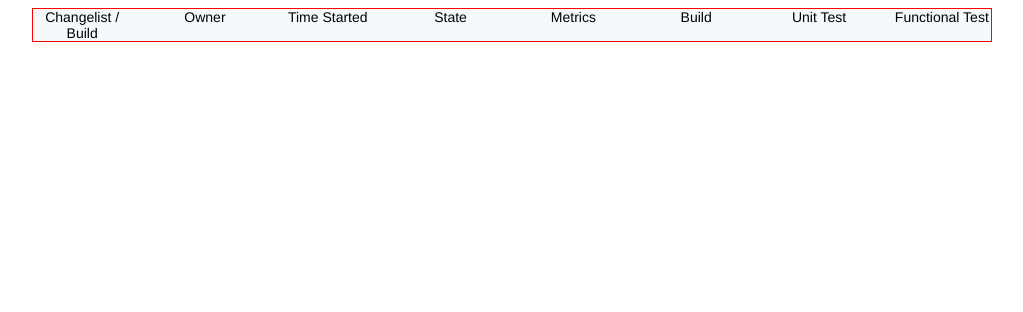
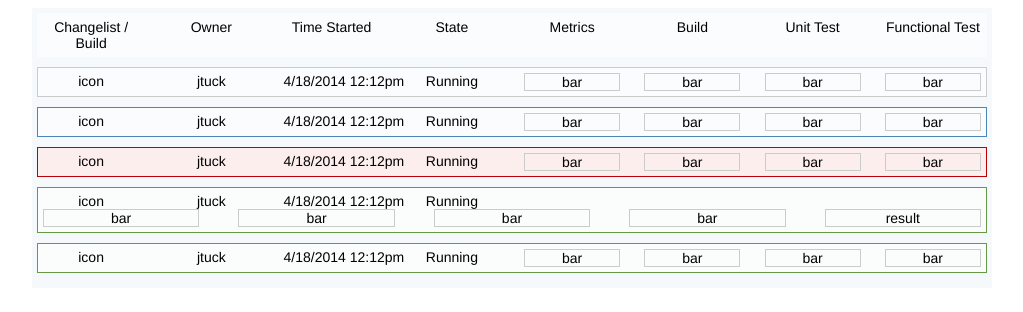
Before and after one commit to jacquesuys/assessment-cross, a website: page index.html in a window 1280 px wide. Shown: the whole page, without its empty margins (128-1151 px from the left). Drawn offline with Linux system fonts and the light colour scheme.

Commit message:
basic active state for rows

```diff
--- a/index.html
+++ b/index.html
@@ -7,16 +7,77 @@
   </head>
   <body>
     <div class="container">
-      <div class="heading row">
-        <div class="col">Changelist / Build</div>
-        <div class="col">Owner</div>
-        <div class="col">Time Started</div>
-        <div class="col">State</div>
-        <div class="col">Metrics</div>
-        <div class="col">Build</div>
-        <div class="col">Unit Test</div>
-        <div class="col">Functional Test</div>
+      <div class="row">
+        <div class="heading">Changelist / Build</div>
+        <div class="heading">Owner</div>
+        <div class="heading">Time Started</div>
+        <div class="heading">State</div>
+        <div class="heading">Metrics</div>
+        <div class="heading">Build</div>
+        <div class="heading">Unit Test</div>
+        <div class="heading">Functional Test</div>
       </div>
+
+      <div class="row pending">
+        <div class="col">icon</div>
+        <div class="col">jtuck</div>
+        <div class="col">4/18/2014 12:12pm</div>
+        <div class="col">Running</div>
+        <div class="col">bar</div>
+        <div class="col">bar</div>
+        <div class="col">bar</div>
+        <div class="col">bar</div>
+        <div class="col">result</div>
+      </div>
+
+      <div class="row running">
+        <div class="col">icon</div>
+        <div class="col">jtuck</div>
+        <div class="col">4/18/2014 12:12pm</div>
+        <div class="col">Running</div>
+        <div class="col">bar</div>
+        <div class="col">bar</div>
+        <div class="col">bar</div>
+        <div class="col">bar</div>
+        <div class="col">result</div>
+      </div>
+
+      <div class="row rejected">
+        <div class="col">icon</div>
+        <div class="col">jtuck</div>
+        <div class="col">4/18/2014 12:12pm</div>
+        <div class="col">Running</div>
+        <div class="col">bar</div>
+        <div class="col">bar</div>
+        <div class="col">bar</div>
+        <div class="col">bar</div>
+        <div class="col">result</div>
+      </div>
+
+      <div class="row active accepted">
+        <div class="col">icon</div>
+        <div class="col">jtuck</div>
+        <div class="col">4/18/2014 12:12pm</div>
+        <div class="col">Running</div>
+        <div class="col">bar</div>
+        <div class="col">bar</div>
+        <div class="col">bar</div>
+        <div class="col">bar</div>
+        <div class="col">result</div>
+      </div>
+
+      <div class="row accepted">
+        <div class="col">icon</div>
+        <div class="col">jtuck</div>
+        <div class="col">4/18/2014 12:12pm</div>
+        <div class="col">Running</div>
+        <div class="col">bar</div>
+        <div class="col">bar</div>
+        <div class="col">bar</div>
+        <div class="col">bar</div>
+        <div class="col">result</div>
+      </div>
+
     </div>
   </body>
 </html>
--- a/sass/style.scss
+++ b/sass/style.scss
@@ -21,20 +21,89 @@ body {
 
 .container {
   @include container(960px);
-  border: solid 1px red;
+  background-color: #F6F9FC;
+  padding: 5px;
 }
 
-.col {
-  @include span(1 of 8);
 
-  &:last-child {
-    margin: 0;
+.row {
+  @include clearfix;
+  border-width: 1px;
+  border-style: solid;
+  border-color: transparent;
+  background-color: #FBFCFE;
+  text-align: center;
+  font-size: 0.875rem;
+  margin-bottom: 10px;
+  padding: 5px;
+
+  .heading {
+    @include span(1 of 8);
+
+    &:last-child {
+      margin: 0;
+    }
+  }
+
+  .col {
+    @include span(1 of 8);
+    white-space: nowrap;
+
+    &:nth-child(5),
+    &:nth-child(6),
+    &:nth-child(7),
+    &:nth-child(8),
+    &:nth-child(9) {
+      border: solid 1px #CACBCB;
+    }
+
+    // TODO add nth-child selectors might change to classes dep browser requirements
+    &:nth-child(8) {
+      margin: 0;
+    }
+
+    &:nth-child(9) {
+      display: none;
+    }
+  }
+
+  &.active {
+    .col:nth-child(5) {
+      clear: both;
+    }
+
+    .col {
+      &:nth-child(5),
+      &:nth-child(6),
+      &:nth-child(7),
+      &:nth-child(8),
+      &:nth-child(9) {
+        @include span(1 of 5);
+      }
+    }
+
+    .col:nth-child(9) {
+      display: block;
+      margin: 0;
+    }
   }
 }
 
-.heading {
-  background-color: #F6F9FC;
-  text-align: center;
-  font-size: 0.875rem;
-  @include clearfix;
+// states
+.pending {
+  border-color: #CACBCB;
 }
+
+.running {
+  border-color: #4C85B7;
+}
+
+.rejected {
+  border-color: #BB0008;
+  background-color: #FDEEEE;
+}
+
+.accepted {
+  border-color: #669945;
+  background-color: #FBFDFC;
+}
```
Also changed, not shown: style.css.
